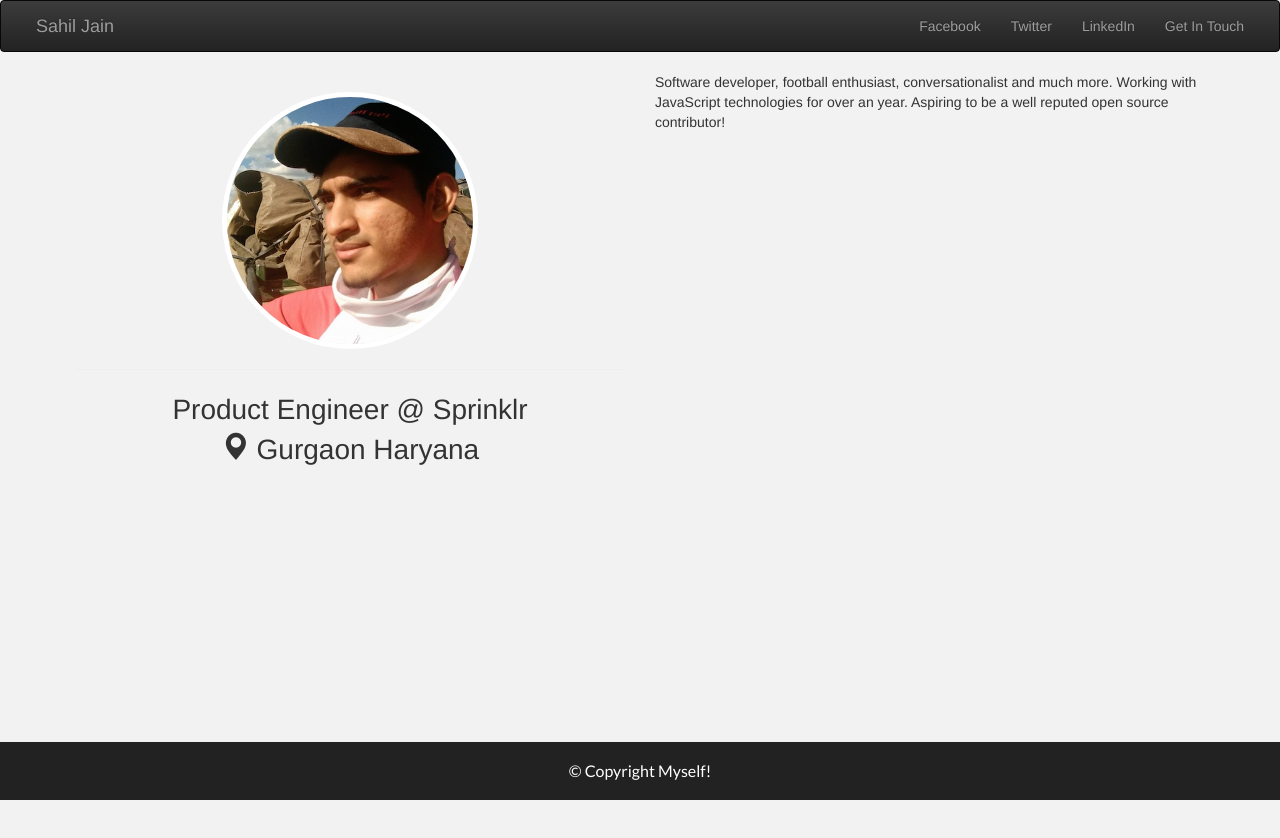
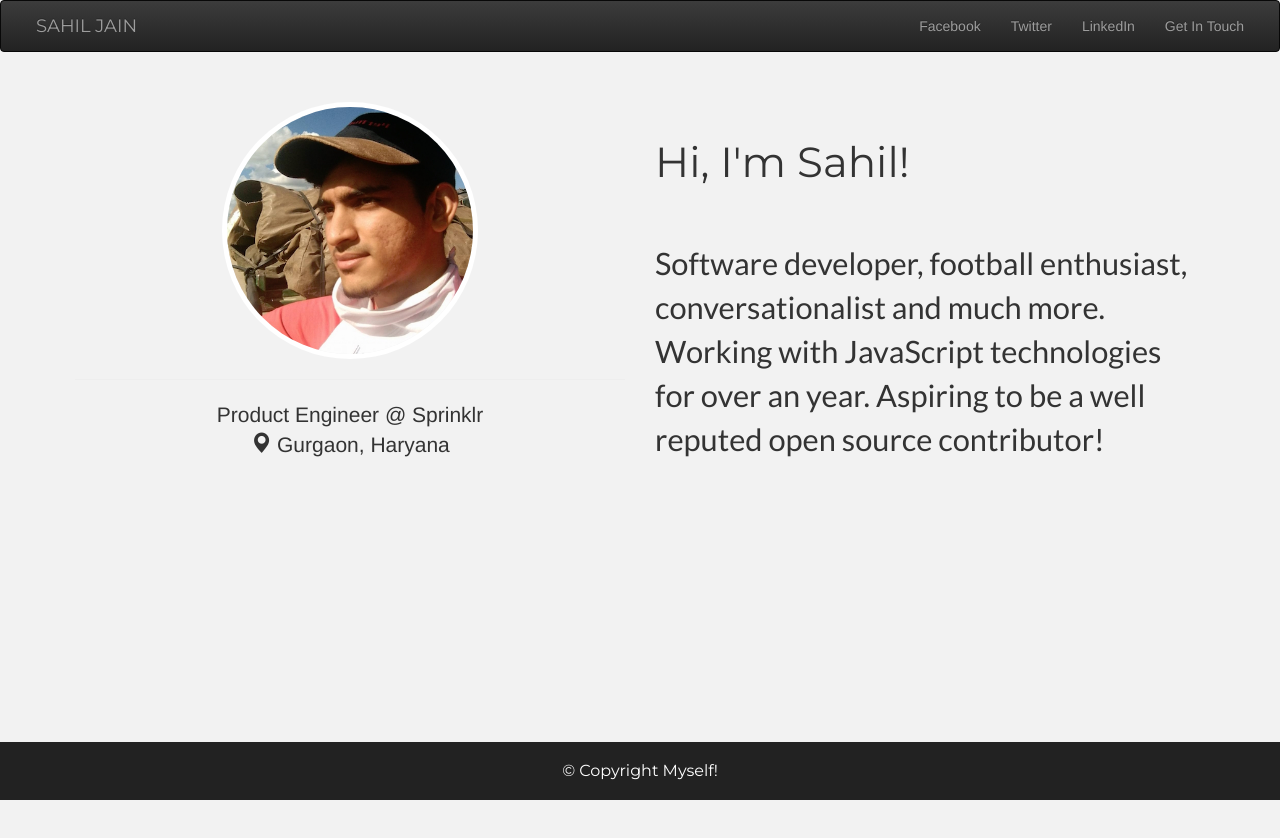
Before and after one commit to sahiljain112/sahiljain112.github.io, a plain HTML site: page index.html in a window 1280 px wide. Drawn offline with Linux system fonts and the light colour scheme.

Commit message:
Font changes

```diff
--- a/index.html
+++ b/index.html
@@ -25,7 +25,7 @@
           <span class="icon-bar"></span>
           <span class="icon-bar"></span>
         </button>
-        <a class= "navbar-brand" target="_blank" href="https://github.com/sahiljain112/"> Sahil Jain </a>
+        <a class= "navbar-brand" target="_blank" href="https://github.com/sahiljain112/"> SAHIL JAIN </a>
       </div>
       <div class="collapse navbar-collapse" id="responsive-menu">
         <ul class="nav navbar-nav navbar-right">
@@ -47,16 +47,20 @@
 
            <div id="designation">
              Product Engineer @ Sprinklr </br>
-             <span class="glyphicon glyphicon-map-marker"></span> Gurgaon Haryana
+             <span class="glyphicon glyphicon-map-marker"></span> Gurgaon, Haryana
            </div>
 
          </center>
 
         </div>
-
-        <div class="col-lg-6 description">
-          Software developer, football enthusiast, conversationalist and much more. Working with JavaScript technologies for over an year. Aspiring to be a well reputed open source contributor!
-        </div>
+        <div class="col-lg-6">
+          <div class = 'greeting'>
+            Hi, I'm Sahil!
+           </div>
+          <div class="description">
+            Software developer, football enthusiast, conversationalist and much more. Working with JavaScript technologies for over an year. Aspiring to be a well reputed open source contributor!
+          </div>
+       </div>
 
       </div>
     </div>
--- a/public/css/main.css
+++ b/public/css/main.css
@@ -3,13 +3,6 @@ html, body {
     margin: 0;
     height: 100%;
     background-color: #f2f2f2;
-}
-
-.col-lg-6 .description {
-  margin-top: 100px;
-  font-size: 3em;
-  padding: 30px;
-  font-family: Lato,Helvetica,sans-serif;
 }
 
 nav.navbar.navbar-inverse {
@@ -41,7 +34,28 @@ nav {
 
 #designation {
   margin-top: 10px;
-  font-size: 2em;
+  font-size: 1.5em;
+}
+
+.navbar-brand {
+  font-family: 'Montserrat','Lato',sans-serif;
+}
+
+.col-lg-6 {
+  padding-top: 10px;
+  marign-left: 10px;
+}
+
+.greeting {
+  margin-top: 50px;
+  font-size: 3em;
+  font-family: 'Montserrat','Lato',sans-serif;
+  margin-bottom: 50px;
+}
+
+.description {
+  font-size: 2.2em;
+  font-family: 'Lato',Helvetica,sans-serif;
 }
 
 img {
@@ -64,7 +78,7 @@ footer {
 
 footer h4 {
   color: #fff;
-  font-family: Lato,Helvetica,sans-serif;
+  font-family: 'Montserrat',Helvetica,sans-serif;
   text-align: center;
   font-size: 16px;
 }
```
Also changed, not shown: 1 other file.
